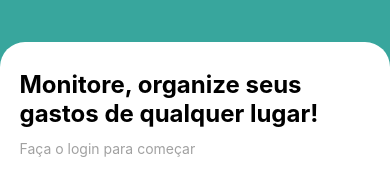
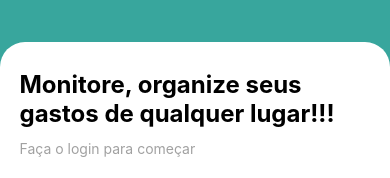
Before and after one commit to Guilherme-Artigas/FirstAppReactNative, a React Native app: screen /Welcome in a window 390 px wide. Shown: the part 521-699 px from the top of the page. Built offline with nearby package versions, Linux system fonts and the light colour scheme.

Commit message:
alterando texto

```diff
--- a/src/pages/Welcome/index.js
+++ b/src/pages/Welcome/index.js
@@ -19,7 +19,7 @@ export default function Welcome() {
       </View>
 
       <Animatable.View style={styles.containerForm} animation='fadeInUp' delay={1000}>
-        <Text style={styles.title}>Monitore, organize seus gastos de qualquer lugar!</Text>
+        <Text style={styles.title}>Monitore, organize seus gastos de qualquer lugar!!!</Text>
         <Text style={styles.text}>Faça o login para começar</Text>
 
         <TouchableOpacity style={styles.button} onPress={() => navigation.navigate('SignIn')}>
```
